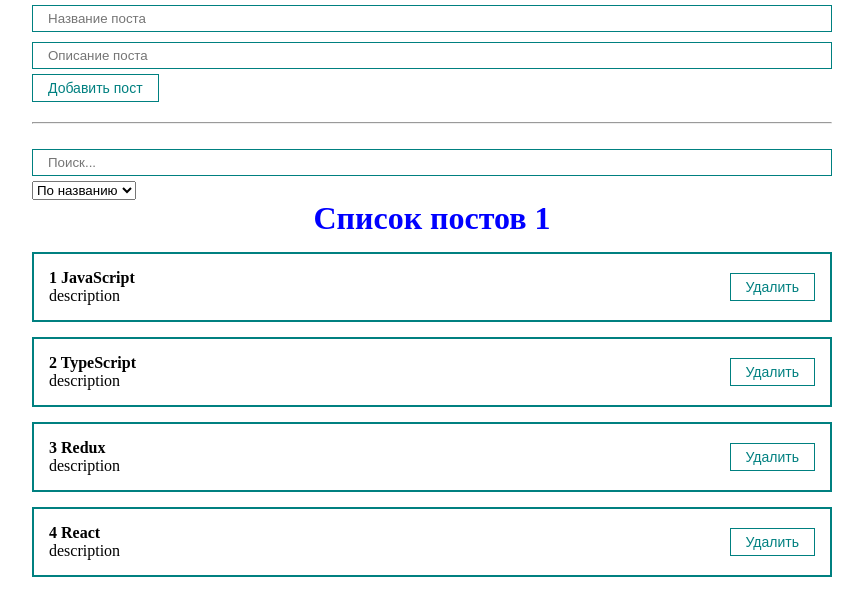
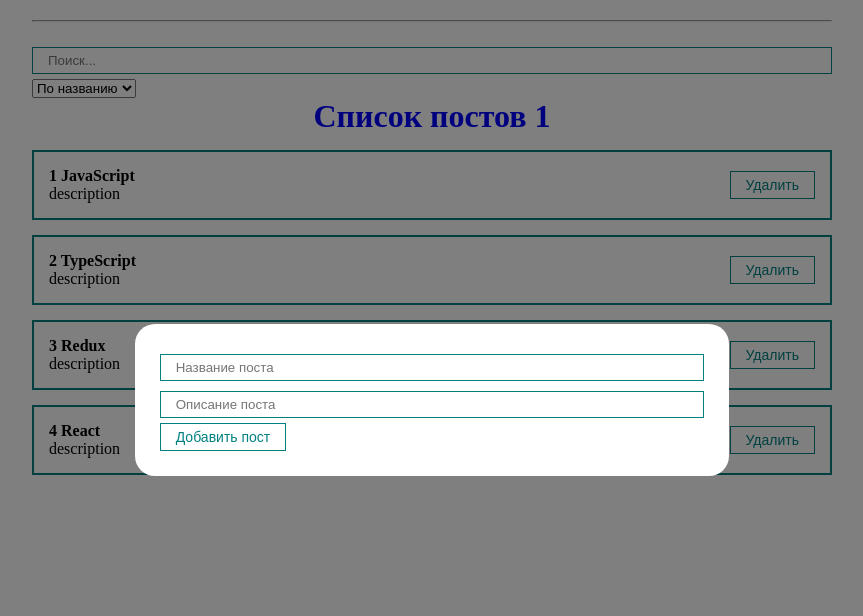
Before and after one commit to Soldatova-Kristina/react_app_ui, a React (Vite) app in the folder vite-project/: page / in a window 1280 px wide. Shown: the top 616 px of the page, without its empty margins (208-1071 px from the left). Built offline with nearby package versions, Linux system fonts and the light colour scheme.

Commit message:
feat: добавила модальное окно куда вынесла логику добавления постов

```diff
--- a/vite-project/src/App.jsx
+++ b/vite-project/src/App.jsx
@@ -1,8 +1,9 @@
 import './App.css'
 import PostList from './components/PostList/PostList'
-import { useState, useRef, useMemo } from 'react'
+import { useState, useMemo } from 'react'
 import PostForm from './components/PostForm/PostForm'
 import PostFilter from './components/PostFilter/PostFilter'
+import MyModal from './components/MyModal/MyModal'
 
 
 function App() {
@@ -39,7 +40,9 @@ const sortedAndSearchedPosts = useMemo(() => {
 
   return (
     <div className="App">
-     <PostForm create={createPost}/>
+      <MyModal>
+        <PostForm create={createPost}/>
+      </MyModal>
       <hr style={{margin: "20px 0"}}/>
      <PostFilter
      filter={filter}
--- /dev/null
+++ b/vite-project/src/components/MyModal/MyModal.jsx
@@ -0,0 +1,13 @@
+import cl from './MyModal.module.css'
+
+const MyModal = ({children}) => {
+    return (
+        <div className ={[cl.myModal, cl.active].join(' ')}>
+            <div className={cl.myModalContent}>
+                {children}
+            </div>
+        </div>
+    )
+}
+
+export default MyModal;
--- /dev/null
+++ b/vite-project/src/components/MyModal/MyModal.module.css
@@ -0,0 +1,22 @@
+.myModal {
+    position: fixed;
+    right: 0;
+    left: 0;
+    top: 0;
+    bottom: 0;
+    display: none;
+    background: rgba(0, 0, 0, 0.5);
+}
+
+.myModalContent {
+    padding: 25px;
+    background: white;
+    border-radius: 20px;
+    min-width: 250px;
+}
+
+.myModal.active {
+display: flex;
+justify-content: center;
+align-items: center;
+}
```
